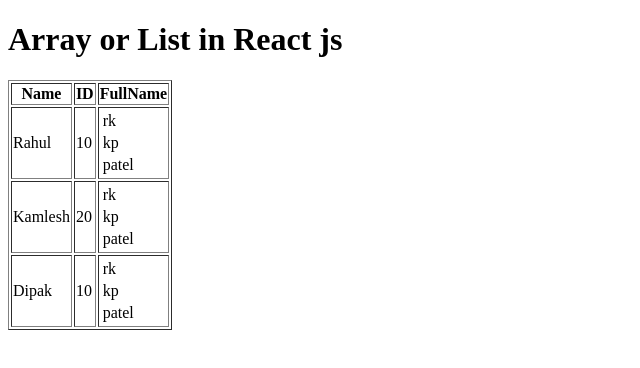
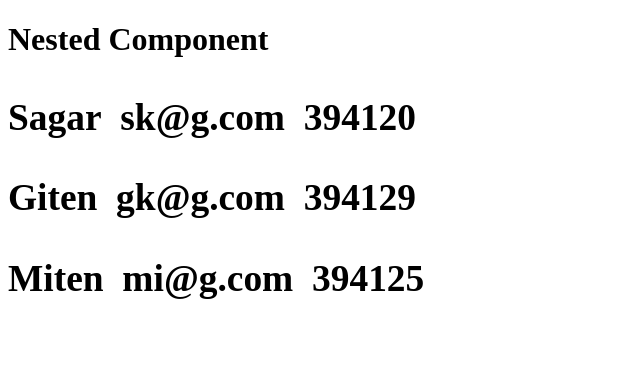
Before and after one commit to Krunal01/Practice, a React (Create React App) app: page / in a window 1280 px wide. Shown: the top 368 px of the page, without its empty margins (0-640 px from the left). Built offline with nearby package versions, Linux system fonts and the light colour scheme.

Commit message:
component in loop

```diff
--- /dev/null
+++ b/src/Info.js
@@ -0,0 +1,13 @@
+function Info(props) {
+  return (
+    <div>
+      <h3>
+        {props.info.name}&nbsp;&nbsp;
+        {props.info.email}&nbsp;&nbsp;
+        {props.info.pin}
+      </h3>
+    </div>
+  );
+}
+
+export default Info;
--- /dev/null
+++ b/src/NestedComp.js
@@ -0,0 +1,29 @@
+import React from "react";
+import Info from "./Info";
+
+function NestedComp() {
+  const allusers = [
+    { name: "Sagar", pin: 394120, email: "sk@g.com" },
+    { name: "Giten", pin: 394129, email: "gk@g.com" },
+    { name: "Miten", pin: 394125, email: "mi@g.com" },
+  ];
+  return (
+    <div>
+      <h1>Nested Component</h1>
+      {/* {allusers.map((e, i) => (
+        <h1 key={i}>
+          {e.name}&nbsp;&nbsp;&nbsp;
+          {e.email}&nbsp;&nbsp;&nbsp;
+          {e.pin}
+        </h1>
+      ))} */}
+      <h1>
+        {allusers.map((e) => (
+          <Info info={e} />
+        ))}
+      </h1>
+    </div>
+  );
+}
+
+export default NestedComp;
--- a/src/index.js
+++ b/src/index.js
@@ -1,6 +1,7 @@
 import React from "react";
 import ReactDOM from "react-dom";
-import Arr from "./Arr";
+// import Arr from "./Arr";
+import NestedComp from "./NestedComp";
 // import Style from "./Style";
 // import Simpleform from "./Simpleform";
 // import App from "./App";
@@ -25,4 +26,4 @@
 //   <Student name="Rahul" subject="OS" />,
 //   document.getElementById("root")
 // );
-ReactDOM.render(<Arr />, document.getElementById("root"));
+ReactDOM.render(<NestedComp />, document.getElementById("root"));
```
